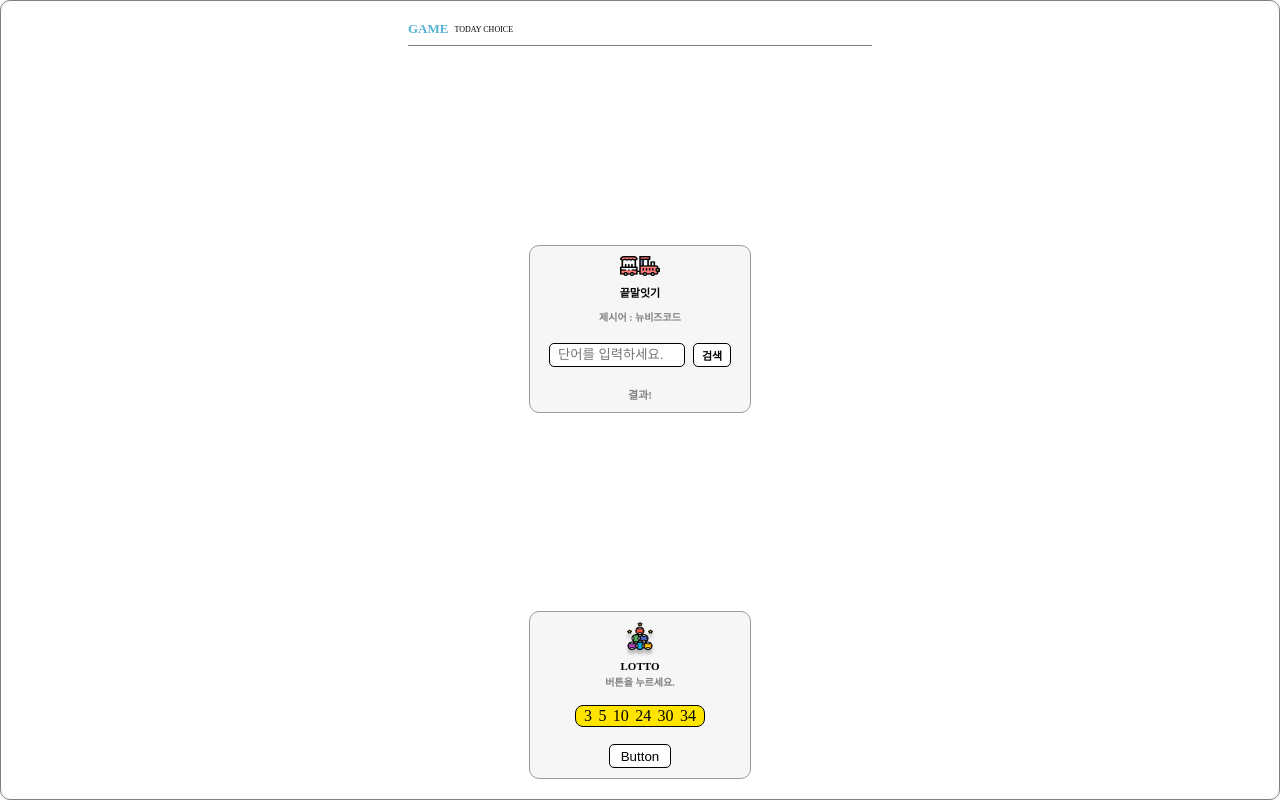
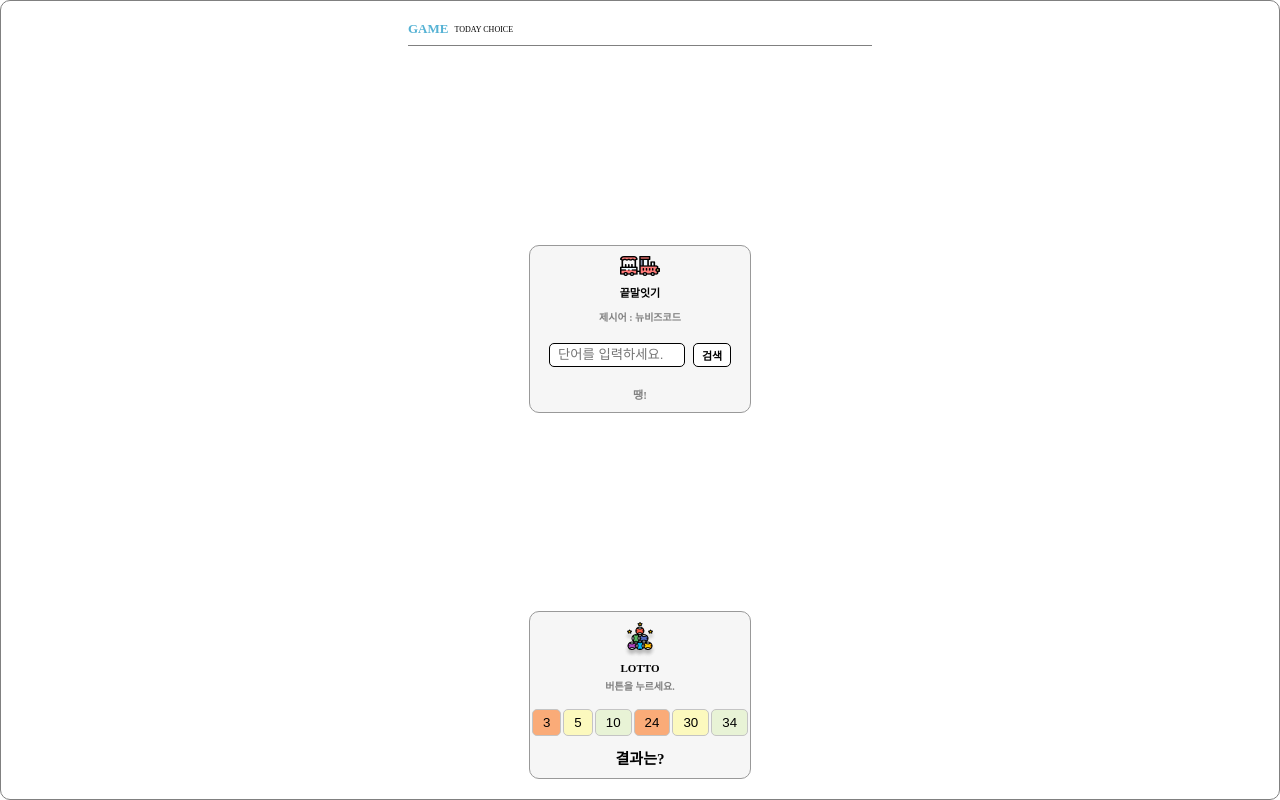
Before and after one commit to xudegloss/TIL, a plain HTML site: page PRECAMP/cyworld-mycode/game.html in a window 1280 px wide. Both pictures are taken after a click on the button "검색". Drawn offline with Linux system fonts and the light colour scheme.

Commit message:
싸이월드 게임 기능 제작하기

```diff
--- /dev/null
+++ b/PRECAMP/cyworld-mycode/app/game.js
@@ -0,0 +1,55 @@
+// 1. 끝말잇기 기능을 추가하기.
+
+// sudo code
+// 1-1. 입력창에 단어를 입력한다.
+// 1-2. 제시어의 맨 끝 글자와 입력창의 맨 앞 글자를 비교한다.
+// 1-3. 동일한 경우 정답입니다! 출력하고 제시어 변경한다.
+// 1-4. 동일하지 않은 경우 땡! 출력하고 제시어는 그대로 유지한다.
+
+const startGame = () => {
+  const target = document.getElementById("target");
+  const myWord = document.getElementById("myword").value;
+  const targetLast = target.innerText[target.innerText.length - 1];
+  const result = document.getElementById("result");
+
+  if (targetLast === myWord[0]) {
+    // 동일한 경우
+    result.innerText = "정답입니다!";
+    target.innerText = myWord;
+    // myWord = ""; : const라서 변경 불가능하기 때문에 사용 불가하다.
+    document.getElementById("myword").value = "";
+    // 위의 코드에 myWord="" 라고 하면 안 된다. 이미 myWord에 값이 있는데 myWord="" 라고 하면 새롭게 할당하는 것이기 때문이다.
+    // 따라서 태그의 입력창의 값 그 자체를 가져와야 한다.
+  } else {
+    // 동일하지 않은 경우
+    result.innerText = "땡!";
+    document.getElementById("myword").value = "";
+  }
+};
+
+// 2. LOTTO 기능 추가하기.
+
+// sudo code
+// 2-1. 랜덤으로 버튼이 정해진다.
+// 2-2. 사용자가 누른 버튼과 랜덤으로 정해진 버튼이 같은 경우에 당첨입니다! 보여주기.
+// 2-3. 다른 경우에는 꽝! 보여주기.
+// 원래 버튼을 누르면 결과가 보이게 만들고 싶었는데 두 함수의 데이터를 어떻게 교환해야될지 몰라서 그냥 이렇게 만들었다.
+
+const saveUserNum = (event) => {
+  const sample = document.getElementById("user__number");
+  // 이해가 잘 안 가지만, event 속성을 이용하면 계속 변화하는 태그 안의 값을 가져올 수 있다.
+  // 참고 블로그 : https://23log.tistory.com/177
+  let userNum = Number(event.target.innerText); // String To Number
+  const randomArray = [3, 5, 10, 24, 30, 34];
+  let idx = Math.floor(Math.random() * randomArray.length);
+  let lotto = randomArray[idx]; // 컴퓨터가 골라준 로또 번호
+  const lottoResult = document.getElementById("lotto__result");
+
+  if (userNum === lotto) {
+    lottoResult.innerText = "당첨입니다!";
+    lottoResult.style.color = "green";
+  } else {
+    lottoResult.innerText = "꽝!";
+    lottoResult.style.color = "red";
+  }
+};
--- a/PRECAMP/cyworld-mycode/game.html
+++ b/PRECAMP/cyworld-mycode/game.html
@@ -3,6 +3,7 @@
   <head>
     <title>Game</title>
     <link rel="stylesheet" href="./style/game.css" />
+    <script src="./app/game.js" defer></script>
   </head>
   <body>
     <div class="wrapper">
@@ -24,8 +25,9 @@
             type="text"
             class="word-input"
             placeholder="단어를 입력하세요."
+            id="myword"
           />
-          <button class="word-search">검색</button>
+          <button class="word-search" onclick="startGame()">검색</button>
         </div>
         <div class="target-result" id="result">결과!</div>
       </div>
@@ -33,15 +35,16 @@
         <img src="./../cyworld/images/lotto.png" alt="lotto" />
         <div class="game-title">LOTTO</div>
         <div class="target-word">버튼을 누르세요.</div>
-        <div class="random-number">
-          <span>3</span>
-          <span>5</span>
-          <span>10</span>
-          <span>24</span>
-          <span>30</span>
-          <span>34</span>
+        <div class="random-number" id="user__number">
+          <button onclick="saveUserNum(event)">3</button>
+          <button onclick="saveUserNum(event)">5</button>
+          <button onclick="saveUserNum(event)">10</button>
+          <button onclick="saveUserNum(event)">24</button>
+          <button onclick="saveUserNum(event)">30</button>
+          <button onclick="saveUserNum(event)">34</button>
         </div>
-        <button class="random-btn">Button</button>
+        <span id="lotto__result">결과는?</span>
+        <!-- <button class="random-btn" onclick="saveUserNum()">Button</button> -->
       </div>
     </div>
   </body>
--- a/PRECAMP/cyworld-mycode/style/game.css
+++ b/PRECAMP/cyworld-mycode/style/game.css
@@ -115,22 +115,46 @@ body {
 .random-number {
   width: 130px;
   height: 21px;
-  background-color: #ffe400;
-  border: 1px solid black;
-  border-radius: 8px;
   display: flex;
   flex-direction: row;
-  justify-content: space-between;
+  justify-content: center;
   align-items: center;
-  padding: 10px 8px;
   margin-top: 15px;
 }
 
-.random-btn {
+.random-number button {
+  margin: 1px;
+  border: 1px solid #c4c4c4;
+  border-radius: 5px;
+  padding: 5px 10px;
+}
+
+/* 등차수열 이용하기 */
+
+.random-number button:nth-child(n) {
+  background-color: #faab78;
+}
+
+.random-number button:nth-child(3n-1) {
+  background-color: #fcf9be;
+}
+
+.random-number button:nth-child(3n) {
+  background-color: #e8f3d6;
+}
+
+#lotto__result {
+  font-size: 15px;
+  color: black;
+  font-weight: 700;
+  padding-top: 10px;
+}
+
+/* .random-btn {
   width: 62px;
   height: 24px;
   background-color: white;
   border: 1px solid black;
   border-radius: 5px;
   margin-top: 15px;
-}
+} */
```
Also changed, not shown: PRECAMP/cyworld-mycode/index.html (+1 -1 lines).
